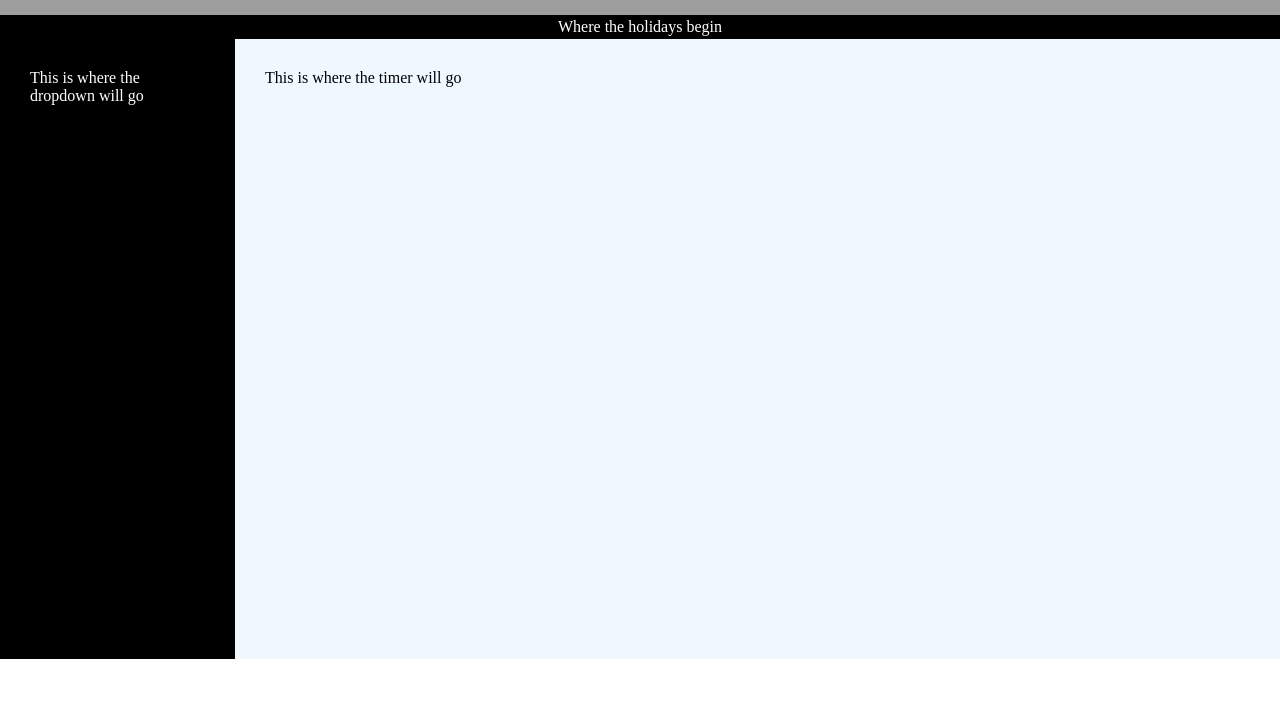
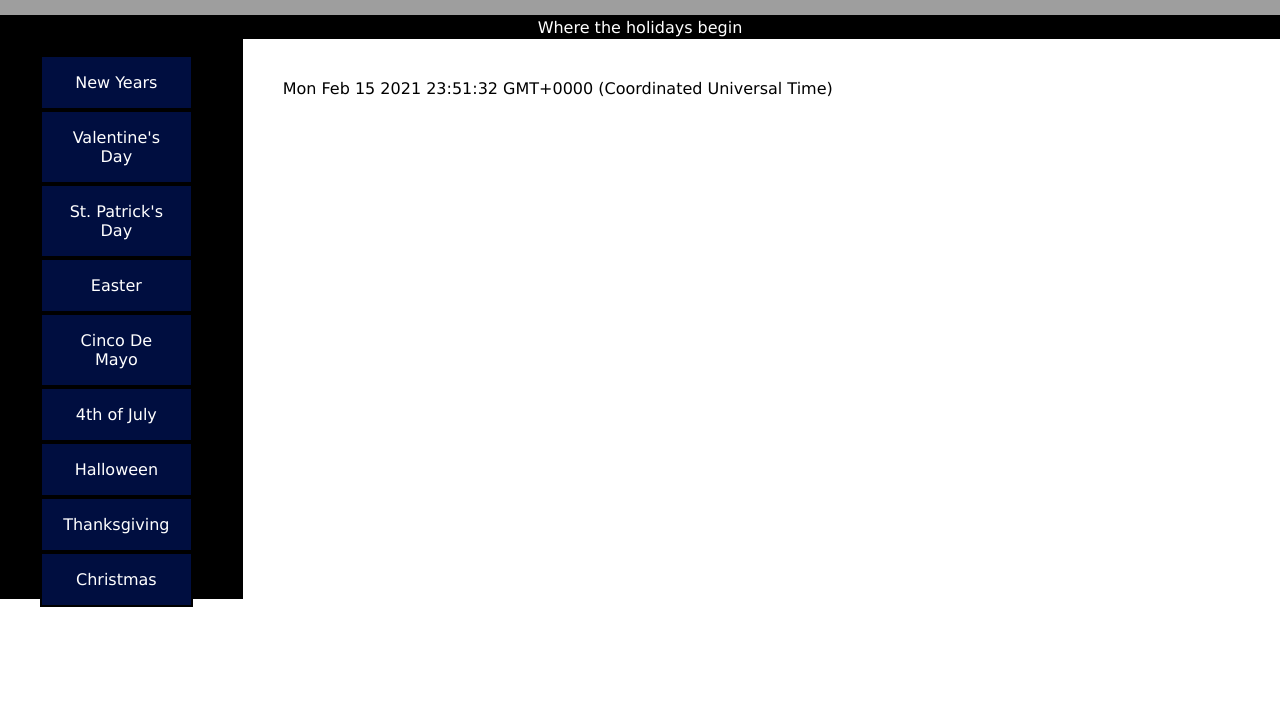
Before and after one commit to ceciliac02/HolidayCountdown, a plain HTML site: page index.html in a window 1280 px wide. Shown: the part 85-800 px from the top of the page. Drawn offline with Linux system fonts and the light colour scheme; grey boxes are pictures that could not be loaded.

Commit message:
added functions to get dates

```diff
--- a/code.js
+++ b/code.js
@@ -1,4 +1,4 @@
-/*clockHTML = document.getElementById("clock");
+{	/*clockHTML = document.getElementById("clock");
 
 	function setTime () {
 		let currentTime = new Date();
@@ -19,3 +19,67 @@ Halloween
 	Thanksgiving
 	Christmas
 	*/
+
+	//Holidays from index
+	let newYears = document.getElementById("newYears");
+	let valentine = document.getElementById("valentine");
+	let patrick = document.getElementById("patrick");
+	let easter = document.getElementById("easter");
+	let mayo = document.getElementById("mayo");
+	let july = document.getElementById("july")
+	let halloween = document.getElementById("halloween");
+	let thanksgiving = document.getElementById("thanksgiving");
+	let christmas = document.getElementById("christmas");
+
+	let countdownBody = document.getElementById("countdown");
+
+	let currentTime = new Date();
+
+	const newYearsDate = new Date(2022, 0, 1);
+	const valentineDate = new Date(2022, 1, 14);
+	const patrickDate = new Date (2021, 2, 17);
+	const easterDate = new Date(2021, 3, 4);
+	const mayoDate = new Date(2021, 4, 5);
+	const julyDate = new Date(2021, 6, 5);
+	const hallowDate = new Date(2021, 9, 31);
+	const thanksDate = new Date(2021, 10, 25);
+	const christmasDate = new Date(2021, 11, 24);
+
+	countdownBody.innerHTML = currentTime;
+
+	newYears.addEventListener('click', function () {changeCountdown(newYearsDate)});
+
+	valentine.addEventListener('click', function () { changeCountdown(valentineDate)});
+
+	patrick.addEventListener('click', function () { changeCountdown(patrickDate) });
+
+	console.log(newYearsDate);
+
+	function getYear (holiday) {
+		let currentYear = currentTime.getFullYear();
+		let holidayYear = holiday.getFullYear();
+		let yearsRemaining = holidayYear - currentYear;
+		return yearsRemaining;
+	}
+
+	function getMonth (holiday) {
+		let currentMonth = currentTime.getMonth();
+		let holidayMonth = holiday.getMonth();
+		let monthRemaining = holidayMonth - currentMonth;
+		if (monthRemaining <= 0) {
+			monthRemaining += 12;
+		}
+		console.log(monthRemaining);
+		return monthRemaining;
+	}
+
+	function getDay (holiday) {
+		let currentDay = currentTime.getDate();
+		let holidayDay = holiday.getDate();
+		let daysRemaining = holidayDay - currentDay;
+		if (daysRemaining < 0) {
+			daysRemaining += 31;
+		}
+	}
+
+}
--- a/index.html
+++ b/index.html
@@ -3,7 +3,7 @@
 <html lang="en" xmlns="http://www.w3.org/1999/xhtml">
 <head>
     <meta charset="utf-8" />
-    <title></title>
+    <title>Holiday Countdown</title>
     <link href="style.css" rel="stylesheet" />
     <script src="code.js" defer></script>
 </head>
@@ -16,7 +16,19 @@
     </div>
     <div class="mainBodyContainer">
         <div id="listContainer">
-            <div id="list">This is where the dropdown will go</div>
+            <div id="list">
+                <ul>
+                    <li id="newYears">New Years</li>
+                    <li id="valentine">Valentine's Day</li>
+                    <li id="patrick">St. Patrick's Day</li>
+                    <li id="easter">Easter</li>
+                    <li id="mayo">Cinco De Mayo</li>
+                    <li id="july">4th of July</li>
+                    <li id="halloween">Halloween</li>
+                    <li id="thanksgiving">Thanksgiving</li>
+                    <li id="christmas">Christmas</li>
+                </ul>
+            </div>
         </div>
         <div class="countdownBody">
             <div id="countdown">This is where the timer will go</div>
--- a/style.css
+++ b/style.css
@@ -1,6 +1,7 @@
 body {
     margin: 0;
     padding: 0;
+    font-family: Verdana, sans-serif;
 }
 
 header {
@@ -37,12 +38,24 @@ header {
     background-color: black;
     color: white;
     height: 100%;
-    padding: 30px;
+    padding-right: 50px;
 }
 
+#list li {
+    border: 2px black solid;
+    list-style: none;
+    padding: 2vh;
+    background-color: rgb(0, 14, 64);
+    text-align: center;
+}
+
+    #list li:hover {
+        background-color: rgb(49, 74, 123)
+    }
+
 .countdownBody {
-    background-color: aliceblue;
+    background-color: rgba(255, 255, 255, .5);
     height: 100%;
-    padding: 30px;
-    width: 100%;
+    padding: 5vh;
+    width: 80%;
 }
```
Also changed, not shown: 2 other files. Lines whose indentation alone changed are shown as unchanged.
